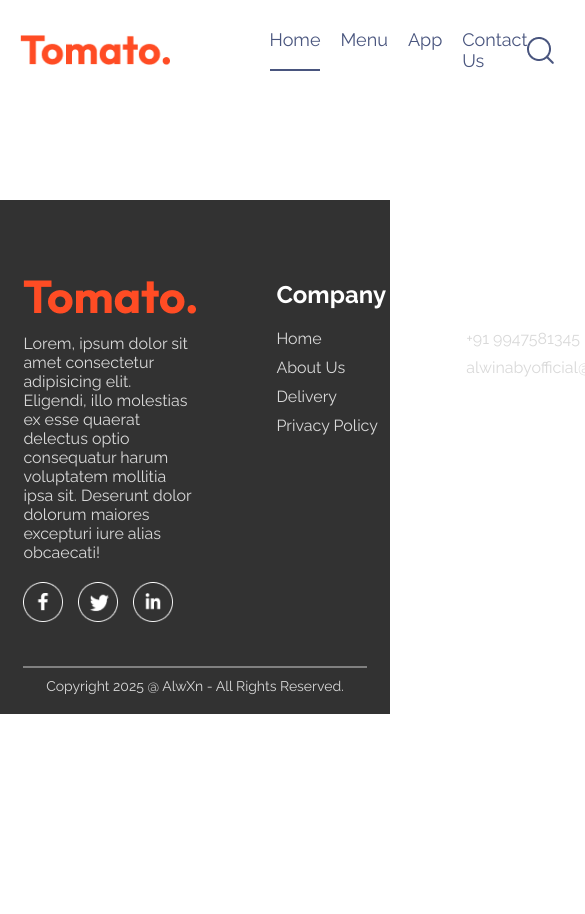
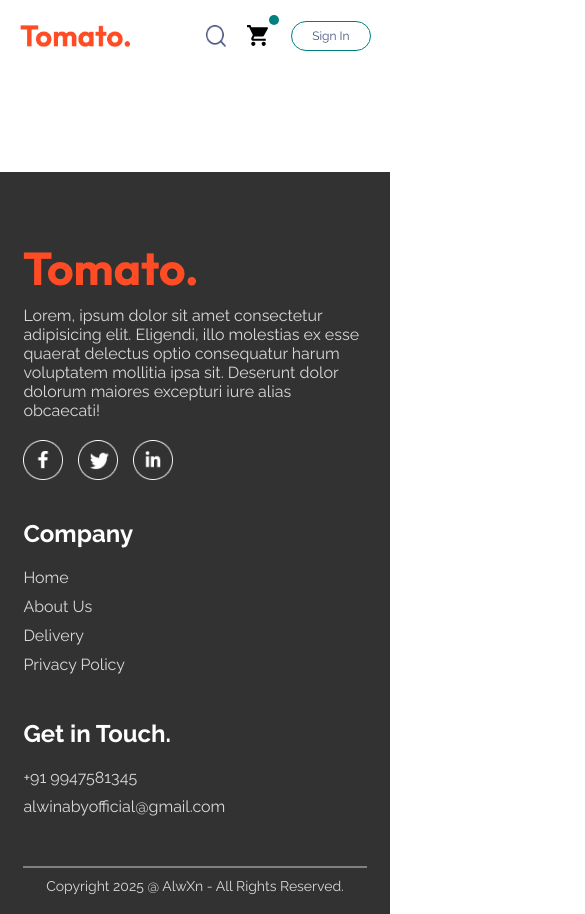
Before and after one commit to VirgoTheLord/FreeMato, a React (Vite) app in the folder frontend/: page /place-order in a window 390 px wide. Shown: the top 914 px of the page, 585 px wide, since content can reach past the window. Before the commit the page ends 844 px from the top, so only its background shows below. Built offline with nearby package versions, Linux system fonts and the light colour scheme.

Commit message:
home page responsive

```diff
--- a/frontend/src/components/ExploreMenu/ExploreMenu.css
+++ b/frontend/src/components/ExploreMenu/ExploreMenu.css
@@ -57,3 +57,11 @@
    transition: 0.1s;
 
  }
+
+ @media (max-width: 1050px) {
+   .explore-menu-text{
+      max-width: 100%;
+      font-size: 14px;
+   }
+
+ }
--- a/frontend/src/components/Footer/Footer.css
+++ b/frontend/src/components/Footer/Footer.css
@@ -54,3 +54,15 @@
     font-size: 14px;
     margin-top: -30px;
 }
+
+@media (max-width:750px) {
+    .footer-content{
+        display: flex;
+        flex-direction: column;
+        gap: 35px;
+    }
+    .footer-copyright{
+        text-align: center;
+    }
+
+}
--- a/frontend/src/components/Header/Header.css
+++ b/frontend/src/components/Header/Header.css
@@ -40,3 +40,28 @@
     font-size: max(1vw 13px);
     border-radius: 50px;
 }
+@media(max-width: 1050px) {
+
+    .header-contents{
+        max-width: 45%;
+    }
+
+}
+@media(max-width: 750px) {
+    .header{
+        height: 60vw;
+        width: 100%;
+        background-size: cover;
+    }
+    .header-contents{
+        max-width: 60%;
+    }
+    .header-contents p{
+        display: none  ;
+    }
+    .header-contents button{
+        font-size: 12px;
+        padding: 2vw 3vw;
+    }
+
+}
--- a/frontend/src/components/Navbar/Navbar.css
+++ b/frontend/src/components/Navbar/Navbar.css
@@ -11,7 +11,6 @@
 }
 .navbar-menu{
     display: flex;
-    margin-left: 100px;
     list-style: none;
     gap: 20px;
     color: #49557e;
@@ -22,15 +21,20 @@
     display: flex;
     flex-direction: row;
     align-items: center;
-    gap: 30px;
+    gap: 22px;
+}
+
+.navbar-right img{
+    width: 22px;
+    height: 22px;
 }
 
 .navbar button{
     background: transparent;
-    font-size: 16px;
+    font-size: 15px;
     color: #49557e;
     border: 1px solid teal;
-    padding: 10px 30px;
+    padding: 12px 20px;
     border-radius: 50px;
     cursor: pointer;
     transition: 0.3s;
@@ -65,3 +69,53 @@
     top: -8px;
     right: -8px;
 }
+
+@media (max-width:1050px) {
+    .navbar .logo{
+        width: 140px;
+    }
+    .navbar-menu{
+        gap: 20px;
+        font-size: 17px;
+    }
+    .navbar-right{
+        gap: 30px;
+
+    }
+    .navbar-right img{
+        width: 22px;
+    }
+    .navbar-right button{
+        padding: 8px 25px;
+    }
+}
+
+@media (max-width:900px) {
+    .navbar .logo{
+        width: 110px;
+    }
+    .navbar-menu{
+        gap: 15px;
+        font-size: 16px;
+    }
+    .navbar-right{
+        gap: 20px;
+
+    }
+    .navbar-right img{
+        width: 20px;
+    }
+    .navbar-right button{
+        padding: 7px 20px;
+        font-size: 12px;
+    }
+    .navbar-search-icon .md{
+        width: 25px;
+        height: 25px;
+    }
+}
+@media (max-width:750px) {
+    .navbar-menu{
+        display: none;
+    }
+}
--- a/frontend/src/components/Navbar/Navbar.jsx
+++ b/frontend/src/components/Navbar/Navbar.jsx
@@ -2,6 +2,7 @@ import React, { useState } from "react";
 import "./Navbar.css";
 import { assets } from "../../assets/frontend_assets/assets";
 import { MdShoppingCart } from "react-icons/md";
+import { Link } from "react-router-dom";
 
 const Navbar = () => {
   const [menu, setMenu] = useState("home");
@@ -9,35 +10,39 @@ const Navbar = () => {
     <div className="navbar">
       <img src={assets.logo} alt="" className="logo" />
       <ul className="navbar-menu">
-        <li
+        <Link
+          to={"/"}
           onClick={() => setMenu("home")}
           className={menu === "home" ? "active" : ""}
         >
           Home
-        </li>
-        <li
+        </Link>
+        <a
+          href="#explore-menu"
           onClick={() => setMenu("menu")}
           className={menu === "menu" ? "active" : ""}
         >
           Menu
-        </li>
-        <li
+        </a>
+        <a
+          href="#app-download"
           onClick={() => setMenu("app")}
           className={menu === "app" ? "active" : ""}
         >
           App
-        </li>
-        <li
+        </a>
+        <a
+          href="#footer"
           onClick={() => setMenu("contact")}
           className={menu === "contact" ? "active" : ""}
         >
           Contact Us
-        </li>
+        </a>
       </ul>
       <div className="navbar-right">
         <img src={assets.search_icon} alt="" />
         <div className="navbar-search-icon">
-          <MdShoppingCart size={29} />
+          <MdShoppingCart className="md" size={25} />
           <div className="dot"></div>
         </div>
 
--- a/frontend/src/index.css
+++ b/frontend/src/index.css
@@ -5,6 +5,7 @@
   margin: 0;
   box-sizing: border-box;
   font-family: Raleway;
+  scroll-behavior: smooth ;
 
 }
 
@@ -18,8 +19,10 @@ a{
 .app{
   width: 90%;
   margin: auto;
+  overflow-x: hidden;
 
 }
+
 
 @keyframes fadeIn {
   0% {
```
